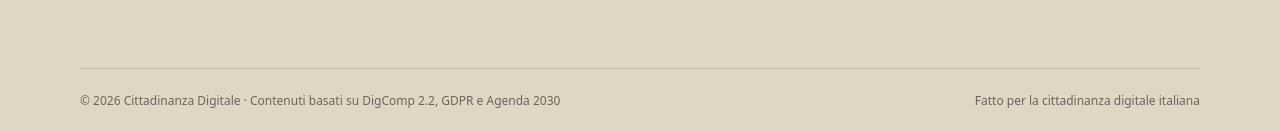
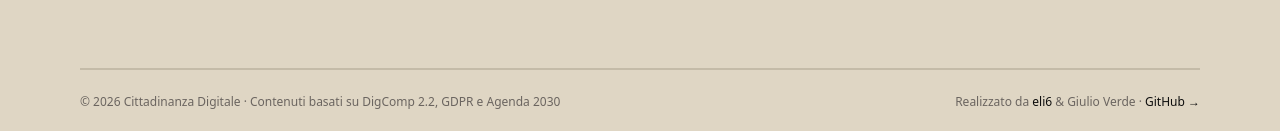
Before and after one commit to EliseyRotar/identita-digitale, a React (Vite) app: page / in a window 1280 px wide. Shown: the part 11026-11157 px from the top of the page. Built offline with nearby package versions, Linux system fonts and the light colour scheme.

Commit message:
feat: aggiungi crediti eli6 & Giulio Verde con link al repo GitHub nel footer e README

```diff
--- a/src/components/Footer.tsx
+++ b/src/components/Footer.tsx
@@ -87,12 +87,29 @@ export default function Footer() {
         </div>
 
         {/* Bottom */}
-        <div className="py-6 flex flex-col md:flex-row items-start md:items-center justify-between gap-3">
+        <div className="py-6 border-t border-[#c4bba8] flex flex-col md:flex-row items-start md:items-center justify-between gap-3">
           <p className="text-xs text-[#6b6560]">
             © 2026 Cittadinanza Digitale · Contenuti basati su DigComp 2.2, GDPR e Agenda 2030
           </p>
           <p className="text-xs text-[#6b6560]">
-            Fatto per la cittadinanza digitale italiana
+            Realizzato da{' '}
+            <a
+              href="https://github.com/EliseyRotar"
+              target="_blank"
+              rel="noopener noreferrer"
+              className="text-[#0d0d0d] hover:text-[#c8392b] transition-colors hover-line"
+            >
+              eli6
+            </a>
+            {' '}& Giulio Verde ·{' '}
+            <a
+              href="https://github.com/EliseyRotar/cittadinanza-digitale"
+              target="_blank"
+              rel="noopener noreferrer"
+              className="text-[#0d0d0d] hover:text-[#c8392b] transition-colors hover-line"
+            >
+              GitHub →
+            </a>
           </p>
         </div>
       </div>
```
Also changed, not shown: 1 other file (tests, documents, lock files or other folders).
